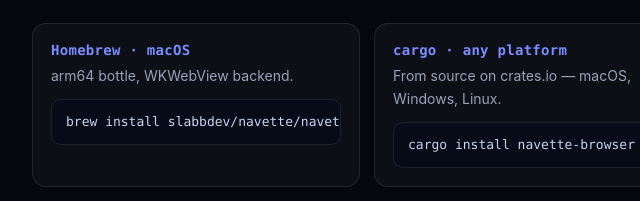
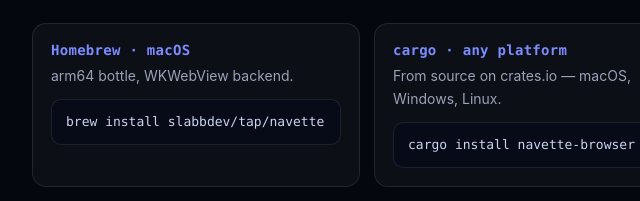
Before and after one commit to slabbdev/navette, a plain HTML site: page docs/index.html in a window 1280 px wide. Shown: the part 3079-3280 px from the top of the page, 102-742 px from the left. Drawn offline with Linux system fonts and the light colour scheme.

Commit message:
docs: install via slabbdev/tap/navette — tap renamed homebrew-navette → homebrew-tap

```diff
--- a/docs/index.html
+++ b/docs/index.html
@@ -241,7 +241,7 @@
       <div class="card">
         <h3>Homebrew · macOS</h3>
         <p>arm64 bottle, WKWebView backend.</p>
-        <pre>brew install slabbdev/navette/navette</pre>
+        <pre>brew install slabbdev/tap/navette</pre>
       </div>
       <div class="card">
         <h3>cargo · any platform</h3>
```
Also changed, not shown: README.md.
